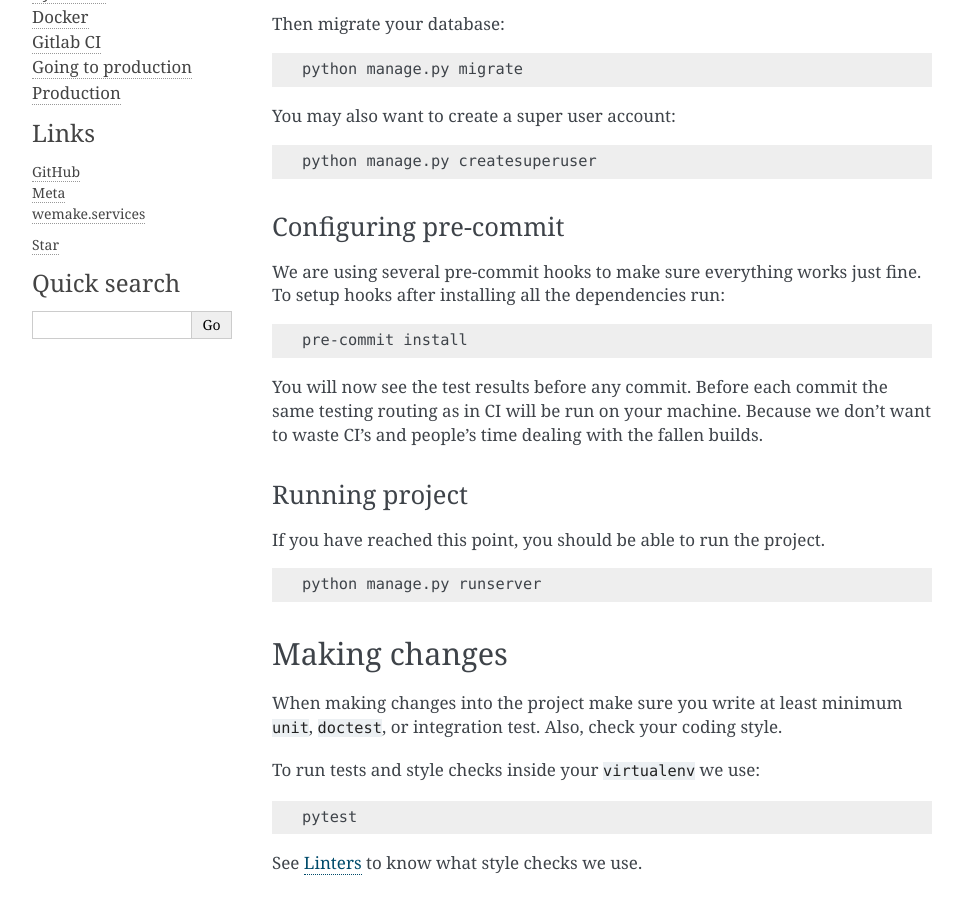
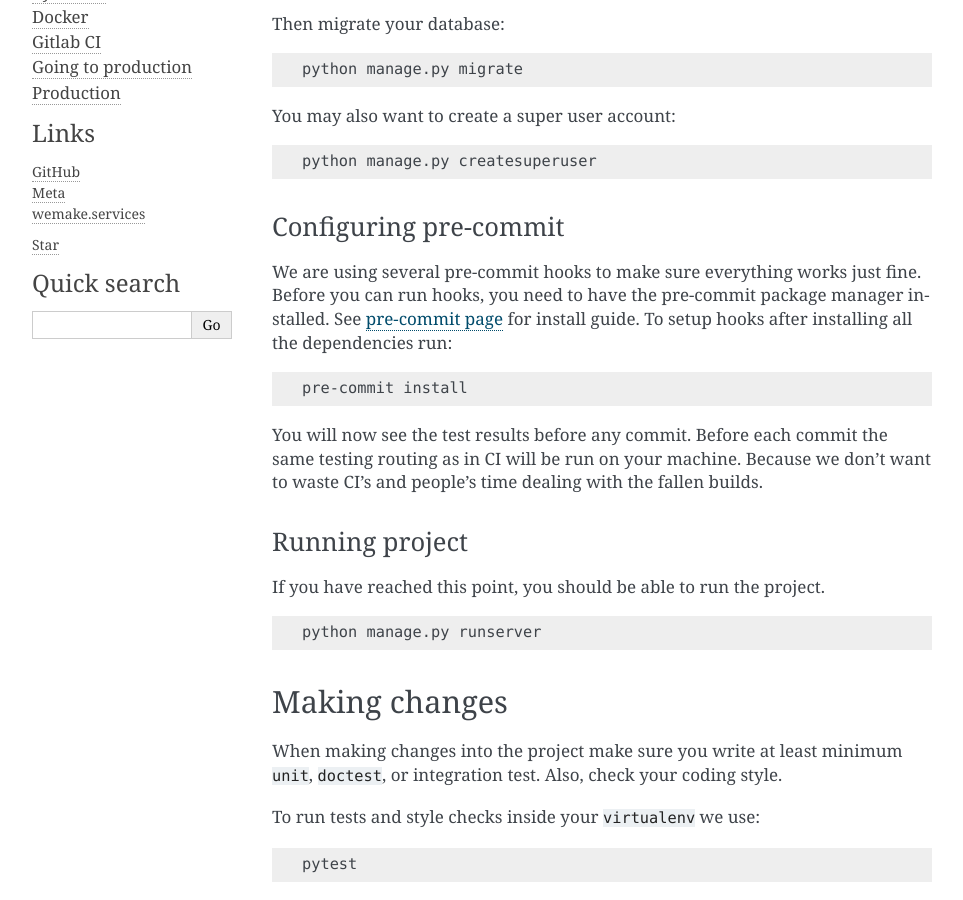
Before and after one commit to wemake-services/wemake-django-template, a Sphinx documentation site: the page built from {{cookiecutter.project_name}}/docs/_pages/template/development-process.rst, in a window 1280 px wide and 900 px high, scrolled down 557 px. Shown: the whole window, without its empty margins (148-1111 px from the left). Built offline with Sphinx 7.4.7, drawn with Linux system fonts in a browser that asks for light colours; pages that are not in the unit, such as notebooks, are missing from menus; the version number could not be read and is left out.

Commit message:
add info about installing pre-commit manager

```diff
--- a/{{cookiecutter.project_name}}/docs/_pages/template/development-process.rst
+++ b/{{cookiecutter.project_name}}/docs/_pages/template/development-process.rst
@@ -43,6 +43,8 @@ Configuring pre-commit
 ~~~~~~~~~~~~~~~~~~~~~~
 
 We are using several pre-commit hooks to make sure everything works just fine.
+Before you can run hooks, you need to have the pre-commit package manager installed.
+See `pre-commit page <https://pre-commit.com/#install>`_ for install guide.
 To setup hooks after installing all the dependencies run:
 
 .. code:: bash
```
